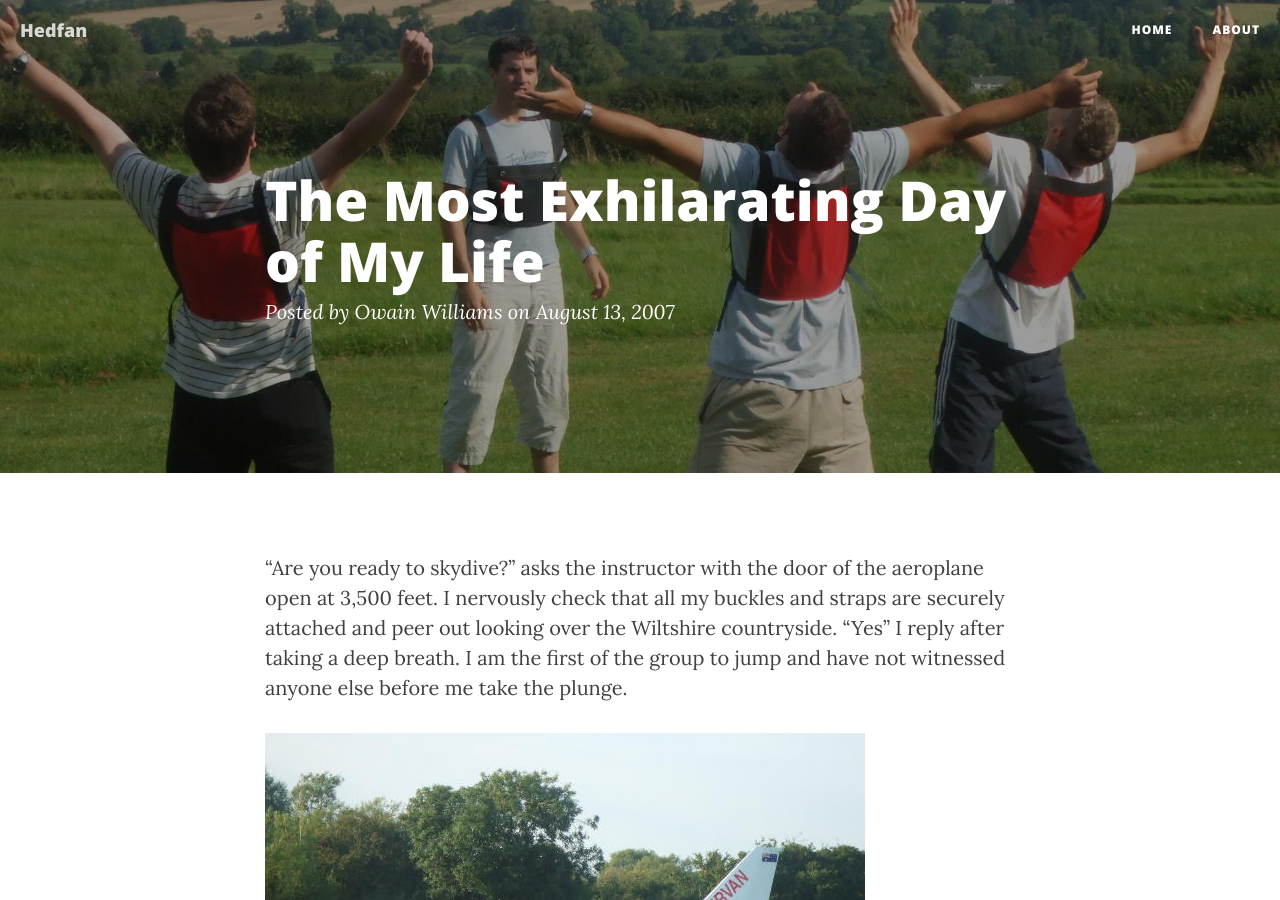
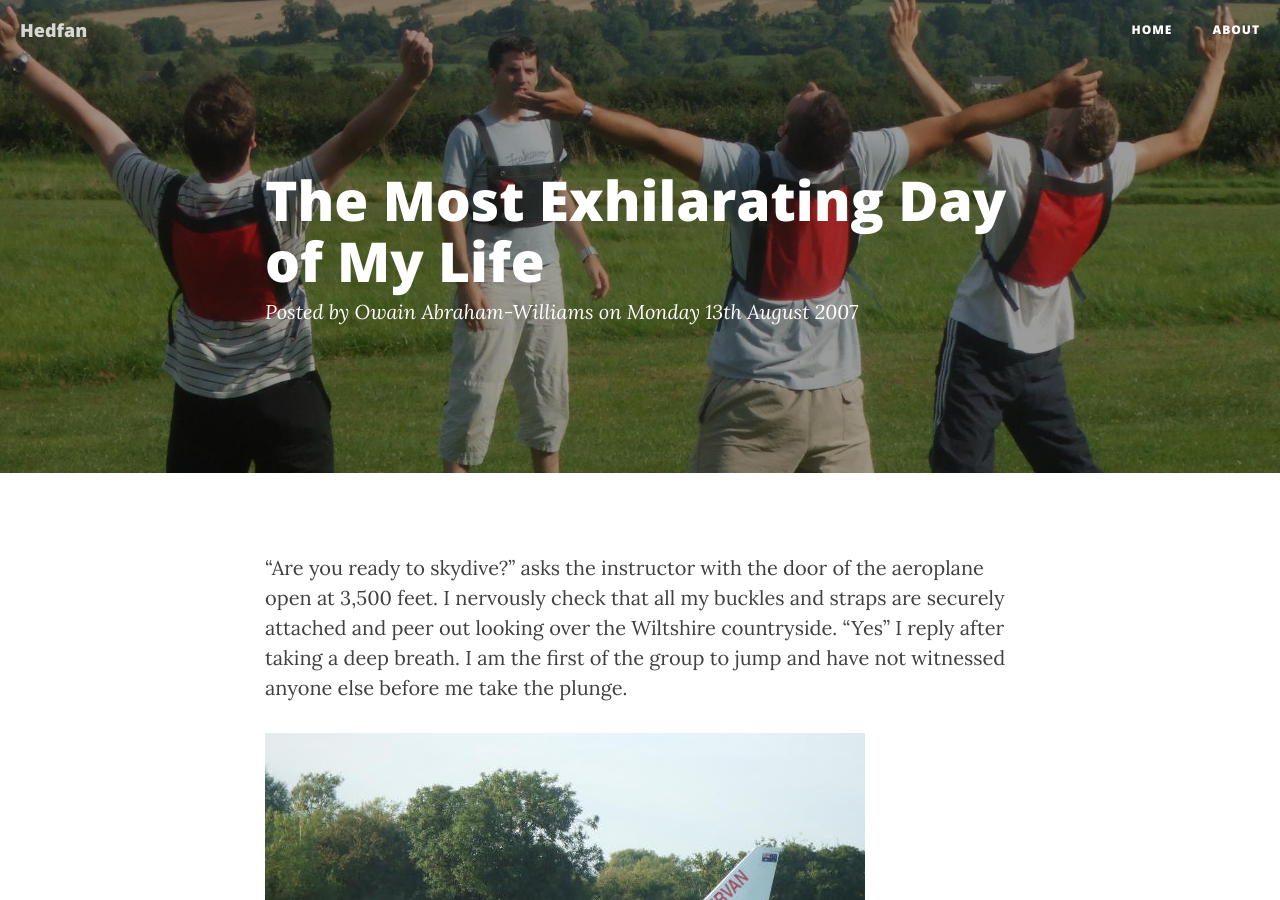
Before and after one commit to AnturGyffrous/hedfan.uk, a Jekyll site: the page built from _posts/2007-08-13-most-exhilarating-day.md, in a window 1280 px wide and 900 px high. Built offline with Jekyll 4.4.1, drawn with Linux system fonts in a browser that asks for light colours; nearby versions of some CDN libraries; comment, search, counter and statistics services are not loaded.

Commit message:
Use full date text.

```diff
--- a/_layouts/post.html
+++ b/_layouts/post.html
@@ -12,7 +12,7 @@ layout: default
                     {% if page.subtitle %}
                     <h2 class="subheading">{{ page.subtitle }}</h2>
                     {% endif %}
-                    <span class="meta">Posted by {% if page.author %}{{ page.author }}{% else %}{{ site.title }}{% endif %} on {{ page.date | date: "%B %-d, %Y" }}</span>
+                    <span class="meta">Posted by {% if page.author %}{{ page.author }}{% else %}{{ site.title }}{% endif %} on {% assign d = page.date | date: "%-d"  %}{{ page.date | date: "%A " }}{% case d %}{% when '1' or '21' or '31' %}{{ d }}st{% when '2' or '22' %}{{ d }}nd{% when '3' or '23' %}{{ d }}rd{% else %}{{ d }}th{% endcase %}{{ page.date | date: " %B %Y" }}</span>
                 </div>
             </div>
         </div>
--- a/_posts/2007-08-13-most-exhilarating-day.md
+++ b/_posts/2007-08-13-most-exhilarating-day.md
@@ -2,7 +2,7 @@
 layout:     post
 title:      "The Most Exhilarating Day of My Life"
 date:       2007-08-13
-author:     "Owain Williams"
+author:     "Owain Abraham-Williams"
 header-img: "img/post-bg-01.jpg"
 ---
 
--- a/index.html
+++ b/index.html
@@ -14,7 +14,7 @@ description: "A blog about my own personal love affair with flight."
         </h3>
         {% endif %}
     </a>
-    <p class="post-meta">Posted by {% if post.author %}{{ post.author }}{% else %}{{ site.title }}{% endif %} on {{ post.date | date: "%B %-d, %Y" }}</p>
+    <p class="post-meta">Posted by {% if post.author %}{{ post.author }}{% else %}{{ site.title }}{% endif %} on {% assign d = post.date | date: "%-d"  %}{{ post.date | date: "%A " }}{% case d %}{% when '1' or '21' or '31' %}{{ d }}st{% when '2' or '22' %}{{ d }}nd{% when '3' or '23' %}{{ d }}rd{% else %}{{ d }}th{% endcase %}{{ post.date | date: " %B %Y" }}</p>
 </div>
 <hr>
 {% endfor %}
```
